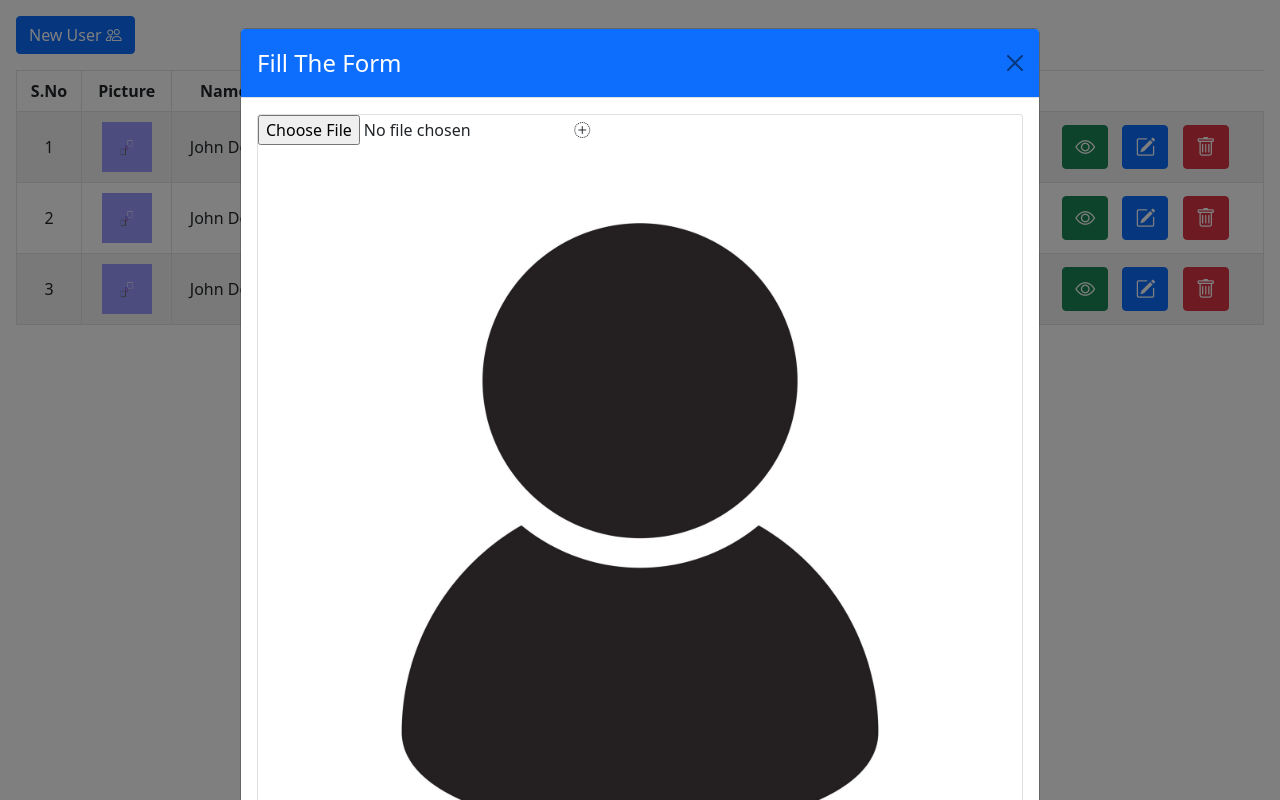
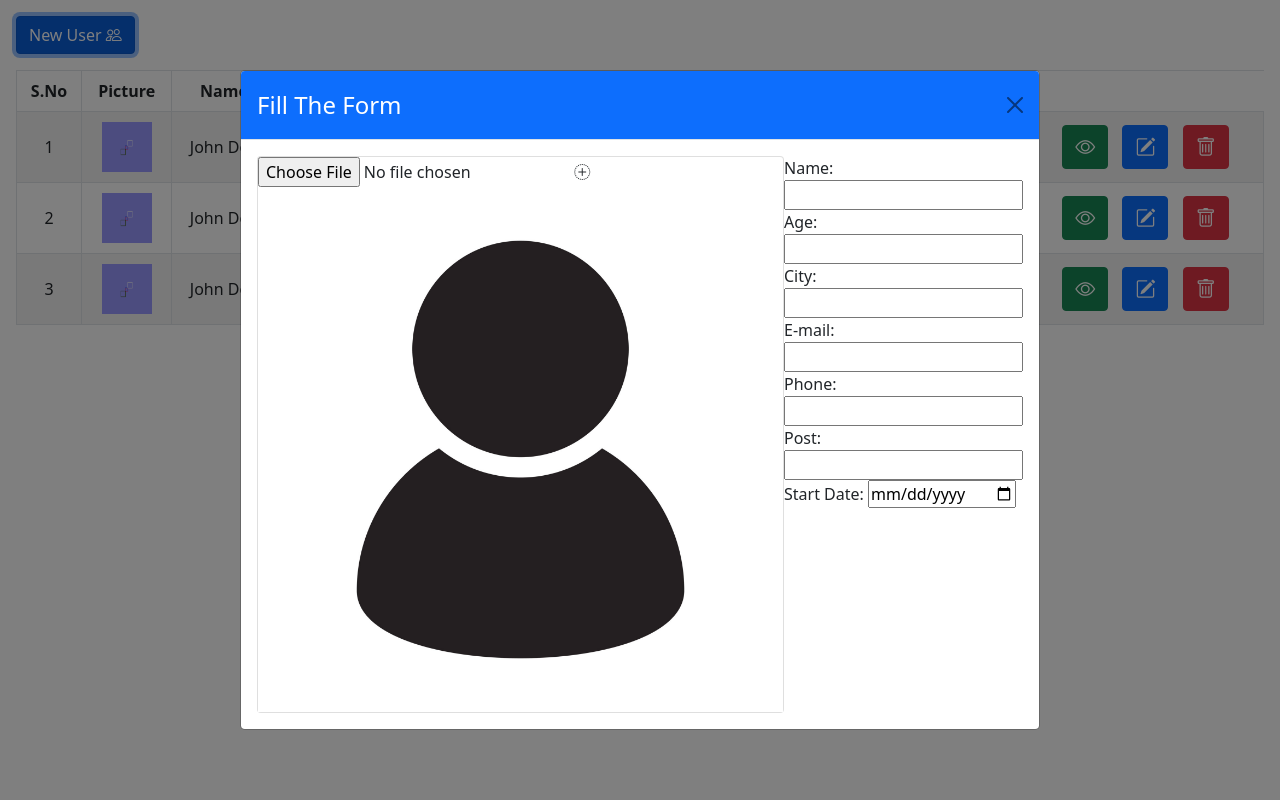
Before and after one commit to epramh/crud-operation, a website built with Vite: page index.html in a window 1280 px wide. Both pictures are taken after a click on the button "New User". Built offline with nearby package versions, Linux system fonts and the light colour scheme.

Commit message:
Insert the inputfield

```diff
--- a/index.html
+++ b/index.html
@@ -135,12 +135,44 @@
           <div class="modal-body">
 
             <form action="#" id="myForm">
+
               <div class="card imgholder">
                 <label for="imgInput" class="upload">
                   <input type="file" id="imgInput">
                   <i class="bi bi-plus-circle-dotted"></i>
                 </label>
                 <img src="img/Profile Icon.webp" alt="">
+              </div>
+
+              <div class="inputField">
+                <div>
+                  <Label for="name">Name:</Label>
+                  <input type="text" name="" id="name">
+                </div>
+                <div>
+                  <Label for="age">Age:</Label>
+                  <input type="number" name="" id="age">
+                </div>
+                <div>
+                  <Label for="city">City:</Label>
+                  <input type="text" name="" id="city">
+                </div>
+                <div>
+                  <Label for="email">E-mail:</Label>
+                  <input type="email" name="" id="email">
+                </div>
+                <div>
+                  <Label for="phone">Phone:</Label>
+                  <input type="text" name="" id="phone" minlength="11" maxlength="11">
+                </div>
+                <div>
+                  <Label for="post">Post:</Label>
+                  <input type="text" name="" id="post">
+                </div>
+                <div>
+                  <Label for="sDate">Start Date:</Label>
+                  <input type="date" name="" id="sDate">
+                </div>
               </div>
             </form>
           </div>
```
